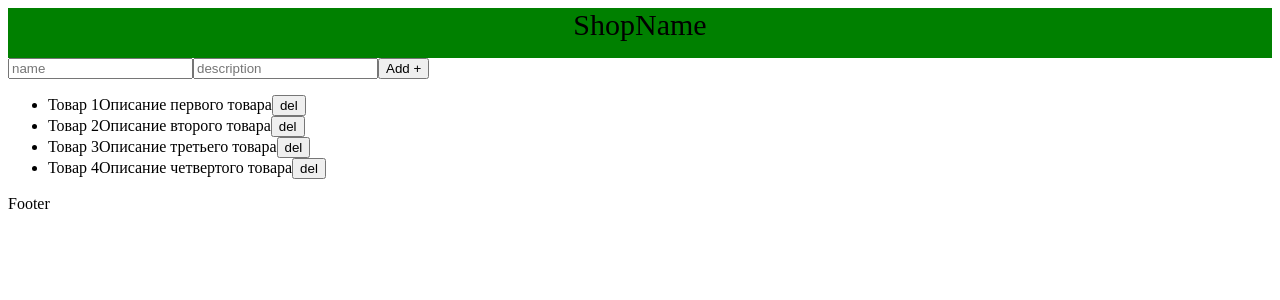
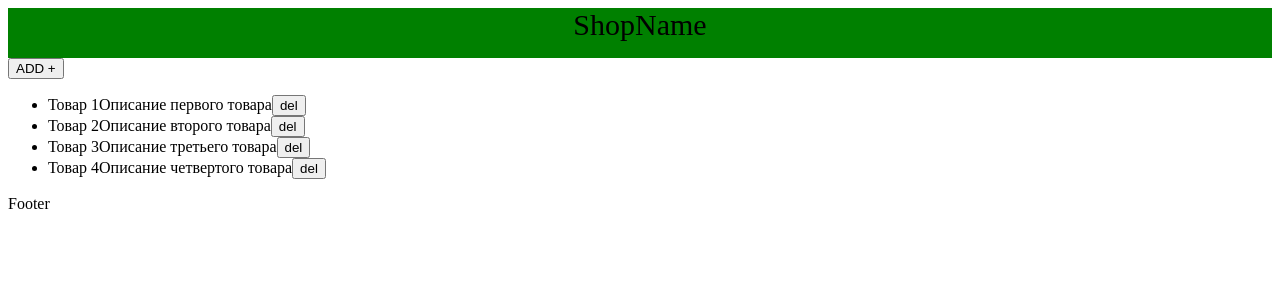
Before and after one commit to rpolevach/react-lab, a React (Create React App) app: page / in a window 1280 px wide. Shown: the top 300 px of the page. Built offline with nearby package versions, Linux system fonts and the light colour scheme.

Commit message:
part 1.1

```diff
--- a/src/containers/Content/Content.jsx
+++ b/src/containers/Content/Content.jsx
@@ -1,58 +1,17 @@
 import React, { Component } from "react";
-import PropTypes from "prop-types";
 import { connect } from "react-redux";
-import ListInfo from './containers/ListInfo/ListInfo';
+import ListInfo from "./containers/ListInfo/ListInfo";
+import InputInfo from "./containers/InputInfo/InputInfo";
 import { addGood, removeGood } from "../../actions/actionCreator";
 
 class Content extends Component {
-  state = {
-    name: "",
-    description: ""
-  };
-
-  handleInputNameChange = ({ target: { value } }) => {
-    this.setState({
-      name: value
-    });
-  };
-
-  handleInputDescChange = ({ target: { value } }) => {
-    this.setState({
-      description: value
-    });
-  };
-
-  handleAddGood = () => {
-    const { name, description } = this.state;
-    const { addGood, goods } = this.props;
-
-    const id = goods[goods.length - 1].id + 1;
-    console.log("name", name);
-
-    if (name.length > 1 && description.length > 5) {
-      addGood(id, name, description);
-
-      this.setState({
-        name: "",
-        description: ""
-      });
-    }
-  };
-
   render() {
     const { goods, removeGood } = this.props;
 
     return (
       <div>
-        <input placeholder="name" onChange={this.handleInputNameChange} />
-        <input
-          placeholder="description"
-          onChange={this.handleInputDescChange}
-        />
-        <button type="submit" onClick={this.handleAddGood.bind(this)}>
-          Add +
-        </button>
-        <ListInfo goods={goods} removeGood={removeGood}/>
+        <button>ADD +</button>
+        <ListInfo goods={goods} removeGood={removeGood} />
       </div>
     );
   }
--- a/src/containers/Content/containers/InputInfo/InputInfo.jsx
+++ b/src/containers/Content/containers/InputInfo/InputInfo.jsx
@@ -1,4 +1,58 @@
 import React, { Component } from "react";
-import PropTypes from "prop-types";
 import { connect } from "react-redux";
-import { addGood, removeGood } from "../../actions/actionCreator";
+import { addGood, removeGood } from "../../../../actions/actionCreator";
+
+class InputInfo extends Component {
+  state = {
+    name: "",
+    description: ""
+  };
+
+  handleInputNameChange = ({ target: { value } }) =>
+    this.setState({
+      name: value
+    });
+
+  handleInputDescChange = ({ target: { value } }) =>
+    this.setState({
+      description: value
+    });
+
+  handleAddGood = () => {
+    const { name, description } = this.state;
+    const { goods, addGood } = this.props;
+
+    const id = goods[goods.length - 1].id + 1;
+
+    if (name.length > 1 && description.length > 5) {
+      addGood(id, name, description);
+
+      this.setState({
+        name: "",
+        description: ""
+      });
+    }
+  };
+
+  render() {
+    return (
+      <div>
+        <input placeholder="name" onChange={this.handleInputNameChange} />
+        <input
+          placeholder="description"
+          onChange={this.handleInputDescChange}
+        />
+        <button type="submit" onClick={this.handleAddGood}>
+          Add +
+        </button>
+      </div>
+    );
+  }
+}
+
+export default connect(
+  state => ({
+    goods: state.goods
+  }),
+  { addGood, removeGood }
+)(InputInfo);
```
